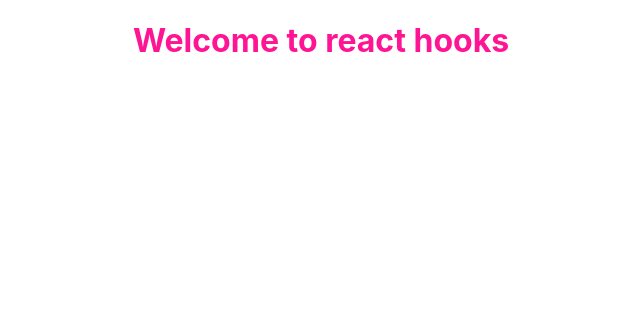
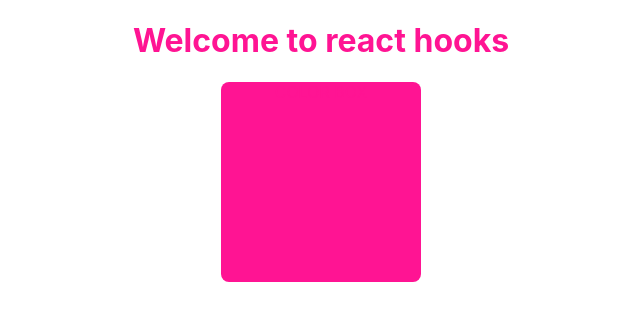
Before and after one commit to phamvanhieu3012/react-hooks-basic, a React (Create React App) app: page / in a window 1280 px wide. Shown: the top 320 px of the page, without its empty margins (319-959 px from the left). Built offline with nearby package versions, Linux system fonts and the light colour scheme.

Commit message:
ColorBox useState

```diff
--- a/src/App.js
+++ b/src/App.js
@@ -1,10 +1,13 @@
 import React from 'react';
 import './App.scss';
+import ColorBox from './components/ColorBox';
 
 function App() {
   return (
     <div className="app">
       <h1>Welcome to react hooks</h1>
+
+      <ColorBox />
     </div>
   );
 }
--- /dev/null
+++ b/src/components/ColorBox/ColorBox.scss
@@ -0,0 +1,11 @@
+.color-box {
+    $box-size: 200px;
+
+    display: inline-block;
+    width: $box-size;
+    height: $box-size;
+    border-radius: 8px;
+
+    transition: all 0.35s ease-in-out 0s;
+    cursor: pointer;
+}
--- /dev/null
+++ b/src/components/ColorBox/index.jsx
@@ -0,0 +1,42 @@
+import React, { useState } from 'react';
+import PropTypes from 'prop-types';
+import './ColorBox.scss';
+
+ColorBox.propTypes = {
+
+};
+
+function getRandomColor() {
+    const COLOR_LIST = ['deeppink', 'green', 'yellow', 'black', 'blue'];
+    const randomIndex = Math.trunc(Math.random() * 5);
+    //Math.random random ra tu 0 den 1 nhan voi 5 random ra tu 0 den be hon 5
+    //math.trunc lay phan nguyen --> tu 0 den 4
+    return COLOR_LIST[randomIndex];
+}
+
+function ColorBox(props) {
+    const [color, setColor] = useState(() => {
+        const initColor = localStorage.getItem('box_color') || 'deeppink';
+        console.log(initColor);
+        return initColor;
+    });
+
+    function handleBoxClick() {
+        //get random color--> set color
+        const newColor = getRandomColor();
+        setColor(newColor);
+
+        localStorage.setItem('box_color', newColor);
+    }
+    return (
+        <div
+            className="color-box"
+            style={{ backgroundColor: color }}
+            onClick={handleBoxClick}
+        >
+            COLOR BOX
+        </div>
+    );
+}
+
+export default ColorBox;
```
